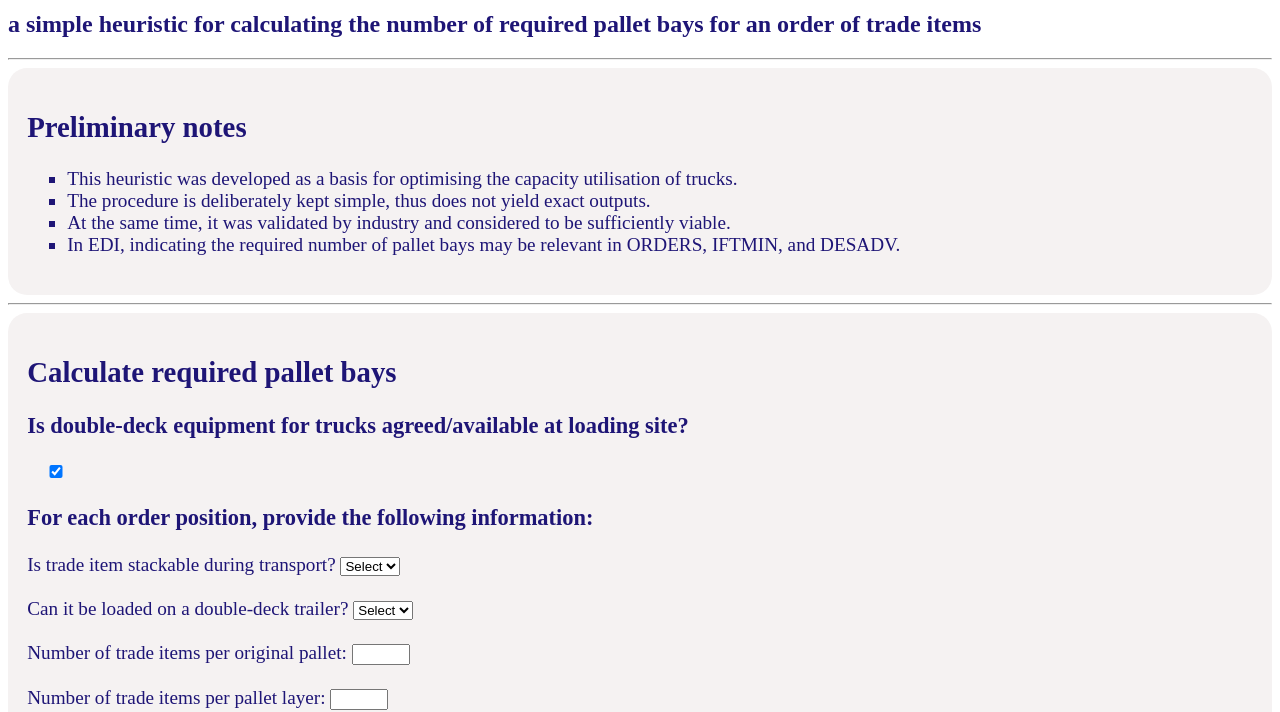
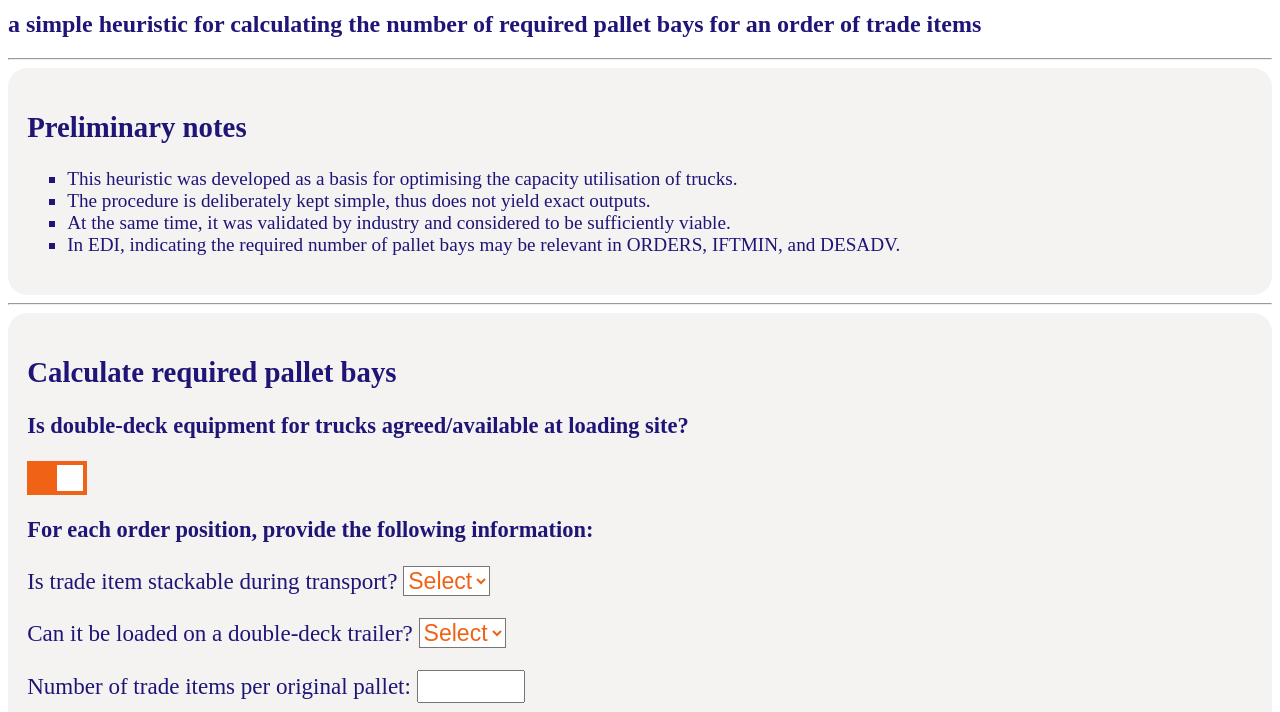
Before and after one commit to gs1-germany/palletBayCalculator, a plain HTML site: page index.html in a window 1280 px wide. Shown: the part 108-820 px from the top of the page. Drawn offline with Linux system fonts and the light colour scheme.

Commit message:
Improved CSS

```diff
--- a/styles/styles.css
+++ b/styles/styles.css
@@ -5,9 +5,13 @@ h1 {
 h2 {
   color: #1e1576;
 }
+label {
+  font-size: 1.2em;
+}
 input {
-  width: 50px;
-  color: #1e1576;
+  width: 100px;
+  color: #f06216;
+  font-size: 1.0em;
 }
 output {
   font-weight: bold;
@@ -25,10 +29,57 @@ ul {
   color: #1e1576;
 }
 button {
-  font-size: 1.0em;
-  color: #1e1576;
+  font-size: 1.2em;
+  background: #f06216;
+  color: white;
 }
 #pageInfo {
   font-size: 0.8em;
   color: #1e1576;
 }
+.switch {
+  position: relative;
+  display: inline-block;
+  width: 60px;
+  height: 34px;
+}
+.switch input {
+  opacity: 0;
+  width: 0;
+  height: 0;
+}
+.slider {
+  position: absolute;
+  cursor: pointer;
+  top: 0;
+  left: 0;
+  right: 0;
+  bottom: 0;
+  background-color: #ccc;
+  -webkit-transition: .4s;
+  transition: .4s;
+}
+.slider:before {
+  position: absolute;
+  content: "";
+  height: 26px;
+  width: 26px;
+  left: 4px;
+  bottom: 4px;
+  background-color: white;
+  -webkit-transition: .4s;
+  transition: .4s;
+}
+input:checked+.slider {
+  background-color: #f06216;
+}
+input:checked+.slider:before {
+  -webkit-transform: translateX(26px);
+  -ms-transform: translateX(26px);
+  transform: translateX(26px);
+}
+.box {
+  background:white;
+  font-size: 1.0em;
+  color: #f06216;
+}
```
